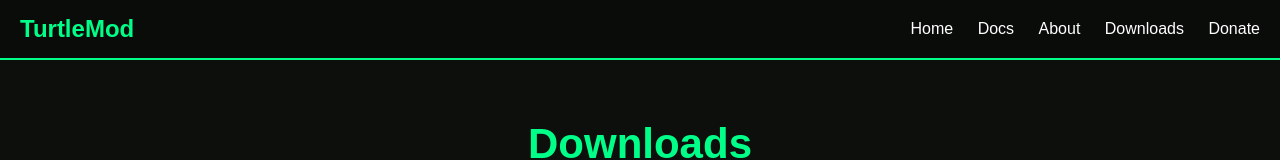
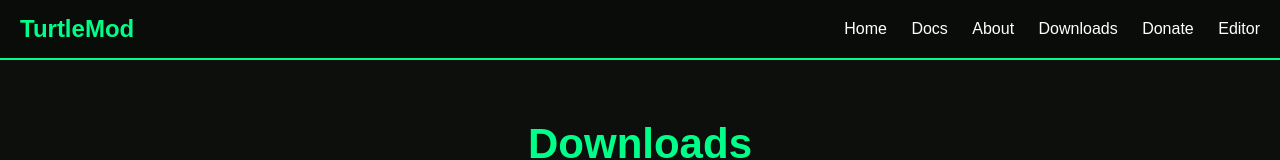
Before and after one commit to TurtleMod-Team/TurtleMod-Website, a plain HTML site: page downloads.html in a window 1280 px wide. Shown: the top 160 px of the page. Drawn offline with Linux system fonts and the light colour scheme.

Commit message:
Update downloads.html

```diff
--- a/downloads.html
+++ b/downloads.html
@@ -16,6 +16,7 @@
         <a href="about.html">About</a>
         <a href="downloads.html">Downloads</a>
         <a href="donate.html">Donate</a>
+        <a href="editor/editor.html">Editor</a>
     </nav>
 </header>
 
```
